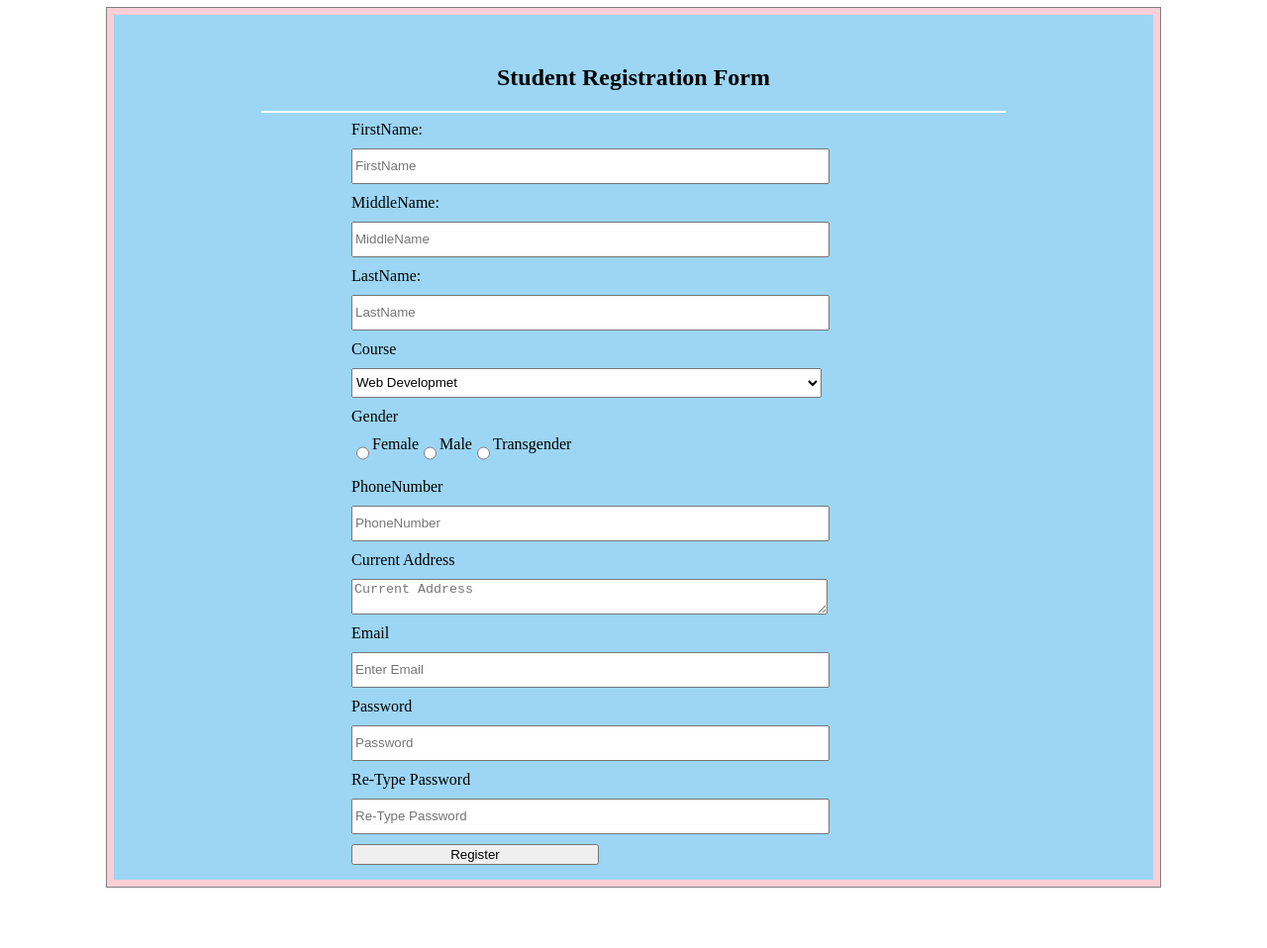
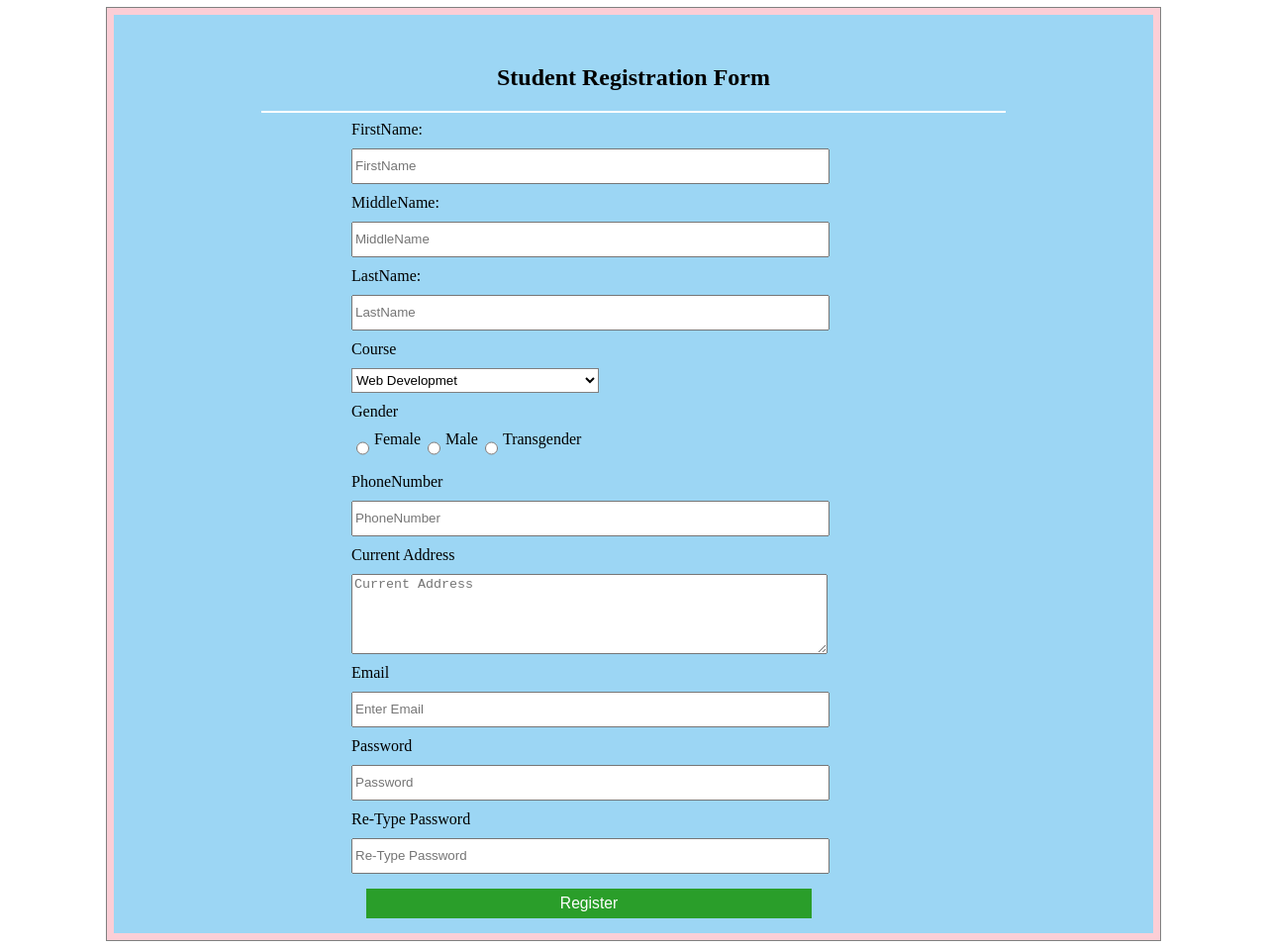
Before and after one commit to aachal03/web_development, a plain HTML site: page forms/form1.html in a window 1280 px wide. Shown: the whole page at 99% size. Before the commit the page ends 904 px from the top, so only its background shows below. Drawn offline with Linux system fonts and the light colour scheme.

Commit message:
student registration form

```diff
--- a/forms/form1.html
+++ b/forms/form1.html
@@ -38,19 +38,39 @@
             margin: auto;
         }
 
-        .f2{
+        .f2 {
             display: flex;
+            gap: 2px;
             width: 18px;
         }
 
+        #select {
+            width: 250px;
+            height: 25px;
+            background-color: white;
+            border: 1px solid gray;
+            outline: none;
+        }
 
-            input, #select, textarea{
+        textarea{
+            width: 475px;
+        }
+        input {
             width: 475px;
             height: 30px;
         }
 
-            button{
-                width: 250px;
+        button {
+            margin-top: 5px;
+            margin-left: 15px;
+            width: 450px;
+            height: 30px;
+            color: white;
+            font-size: 0.98rem;
+            outline: none;
+            border: none;
+            background-color: rgb(42, 158, 42);
+            align-content: center;
         }
     </style>
 
@@ -85,10 +105,10 @@
             </div>
 
             <label for="PhoneNumber">PhoneNumber</label>
-            <input type="number" name="PhoneNumber" placeholder="PhoneNumber">
+            <input type="text" name="PhoneNumber" placeholder="PhoneNumber">
 
             <label for="Address">Current Address </label>
-            <textarea name="Address" id="textarea" cols=10" rows="4" placeholder="Current Address"></textarea>
+            <textarea name="Address" id="textarea" cols="1" rows="5" placeholder="Current Address"></textarea>
 
             <label for="Email"> Email</label>
             <input type="email" name="Email" placeholder="Enter Email">
@@ -99,7 +119,7 @@
             <label for="Password">Re-Type Password</label>
             <input type="Password" name="Password" placeholder="Re-Type Password">
 
-            <button>Register</button>
+            <button type="button">Register</button>
 
 
 
```
Lines whose indentation alone changed are shown as unchanged.
